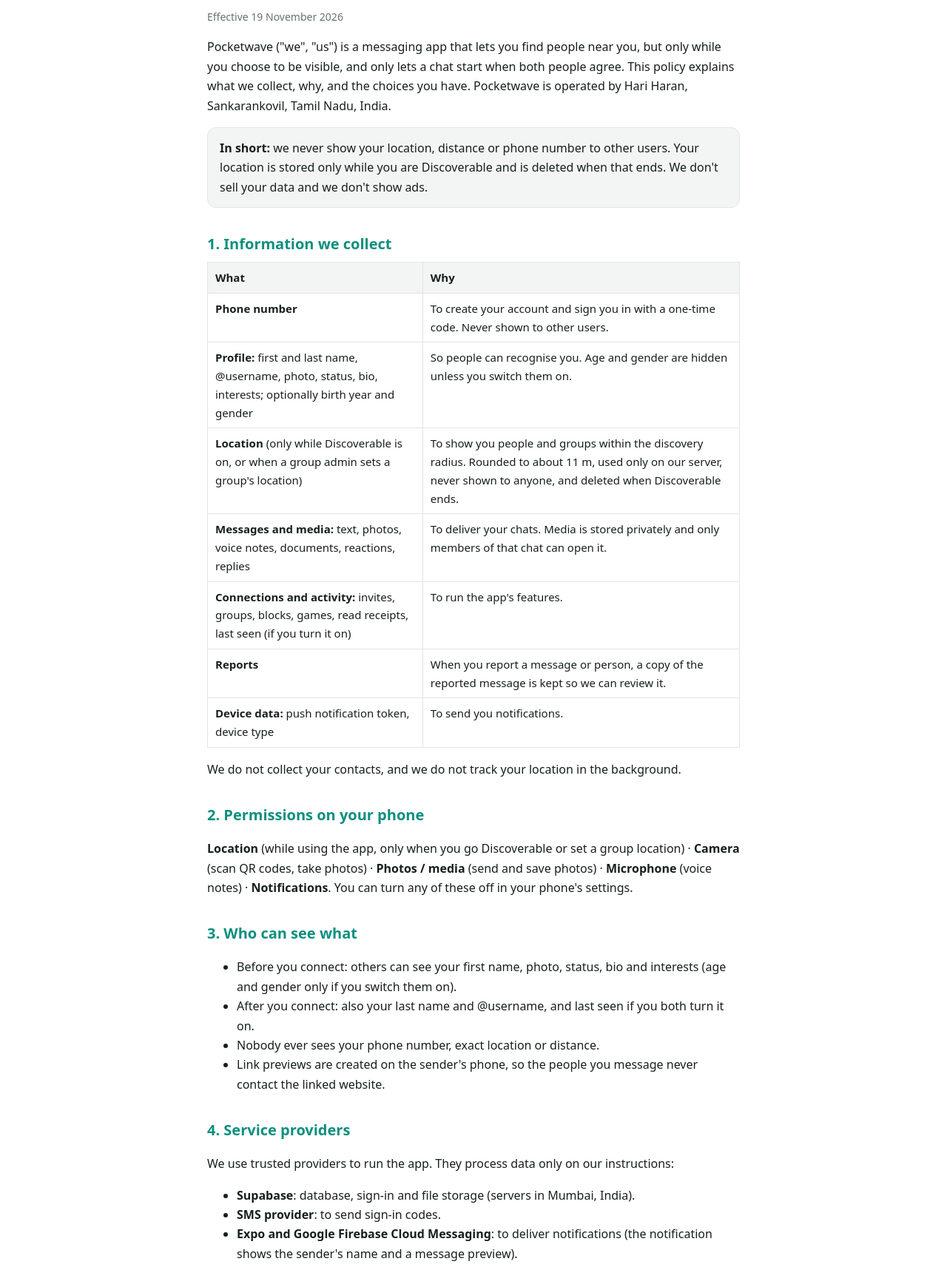
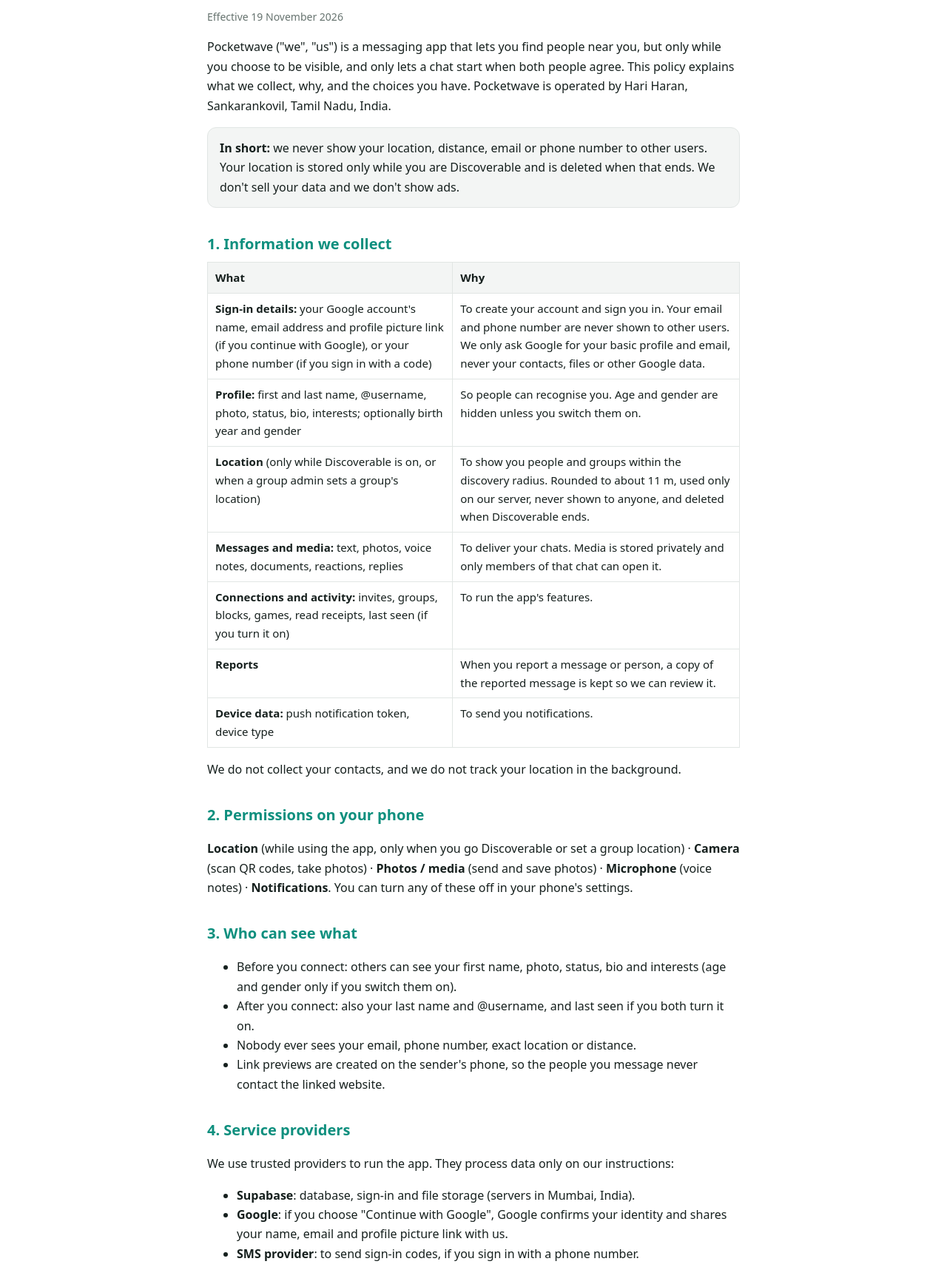
Before and after one commit to hariharansnowarc-cloud/pocketwave-website, a plain HTML site: page privacy.html in a window 1280 px wide. Shown: the part 183-1896 px from the top of the page at 74% size. Drawn offline with Linux system fonts and the light colour scheme.

Commit message:
Privacy: Google sign-in
Co-Authored-By: Claude Opus 5.5 <noreply@anthropic.com>
Claude-Session: https://claude.ai/code/session_01W5Kxcemd97T17DEnuPdYzb

```diff
--- a/privacy.html
+++ b/privacy.html
@@ -3,12 +3,12 @@
 <p class="meta">Effective 19 November 2026</p>
 <p>Pocketwave ("we", "us") is a messaging app that lets you find people near you, but only while you choose to be visible, and only lets a chat start when both people agree. This policy explains what we collect, why, and the choices you have. Pocketwave is operated by Hari Haran, Sankarankovil, Tamil Nadu, India.</p>
 
-<div class="box"><strong>In short:</strong> we never show your location, distance or phone number to other users. Your location is stored only while you are Discoverable and is deleted when that ends. We don't sell your data and we don't show ads.</div>
+<div class="box"><strong>In short:</strong> we never show your location, distance, email or phone number to other users. Your location is stored only while you are Discoverable and is deleted when that ends. We don't sell your data and we don't show ads.</div>
 
 <h2>1. Information we collect</h2>
 <table>
 <tr><th>What</th><th>Why</th></tr>
-<tr><td><strong>Phone number</strong></td><td>To create your account and sign you in with a one-time code. Never shown to other users.</td></tr>
+<tr><td><strong>Sign-in details:</strong> your Google account's name, email address and profile picture link (if you continue with Google), or your phone number (if you sign in with a code)</td><td>To create your account and sign you in. Your email and phone number are never shown to other users. We only ask Google for your basic profile and email, never your contacts, files or other Google data.</td></tr>
 <tr><td><strong>Profile:</strong> first and last name, @username, photo, status, bio, interests; optionally birth year and gender</td><td>So people can recognise you. Age and gender are hidden unless you switch them on.</td></tr>
 <tr><td><strong>Location</strong> (only while Discoverable is on, or when a group admin sets a group's location)</td><td>To show you people and groups within the discovery radius. Rounded to about 11 m, used only on our server, never shown to anyone, and deleted when Discoverable ends.</td></tr>
 <tr><td><strong>Messages and media:</strong> text, photos, voice notes, documents, reactions, replies</td><td>To deliver your chats. Media is stored privately and only members of that chat can open it.</td></tr>
@@ -25,7 +25,7 @@
 <ul>
 <li>Before you connect: others can see your first name, photo, status, bio and interests (age and gender only if you switch them on).</li>
 <li>After you connect: also your last name and @username, and last seen if you both turn it on.</li>
-<li>Nobody ever sees your phone number, exact location or distance.</li>
+<li>Nobody ever sees your email, phone number, exact location or distance.</li>
 <li>Link previews are created on the sender's phone, so the people you message never contact the linked website.</li>
 </ul>
 
@@ -33,7 +33,8 @@
 <p>We use trusted providers to run the app. They process data only on our instructions:</p>
 <ul>
 <li><strong>Supabase</strong>: database, sign-in and file storage (servers in Mumbai, India).</li>
-<li><strong>SMS provider</strong>: to send sign-in codes.</li>
+<li><strong>Google</strong>: if you choose "Continue with Google", Google confirms your identity and shares your name, email and profile picture link with us.</li>
+<li><strong>SMS provider</strong>: to send sign-in codes, if you sign in with a phone number.</li>
 <li><strong>Expo and Google Firebase Cloud Messaging</strong>: to deliver notifications (the notification shows the sender's name and a message preview).</li>
 </ul>
 <p>We do not sell or rent personal data, and we do not share it with advertisers. We may disclose information if required by Indian law or a valid legal order.</p>
```
Also changed, not shown: delete-account.html (+2 -2 lines), terms.html (+1 -1 lines).
